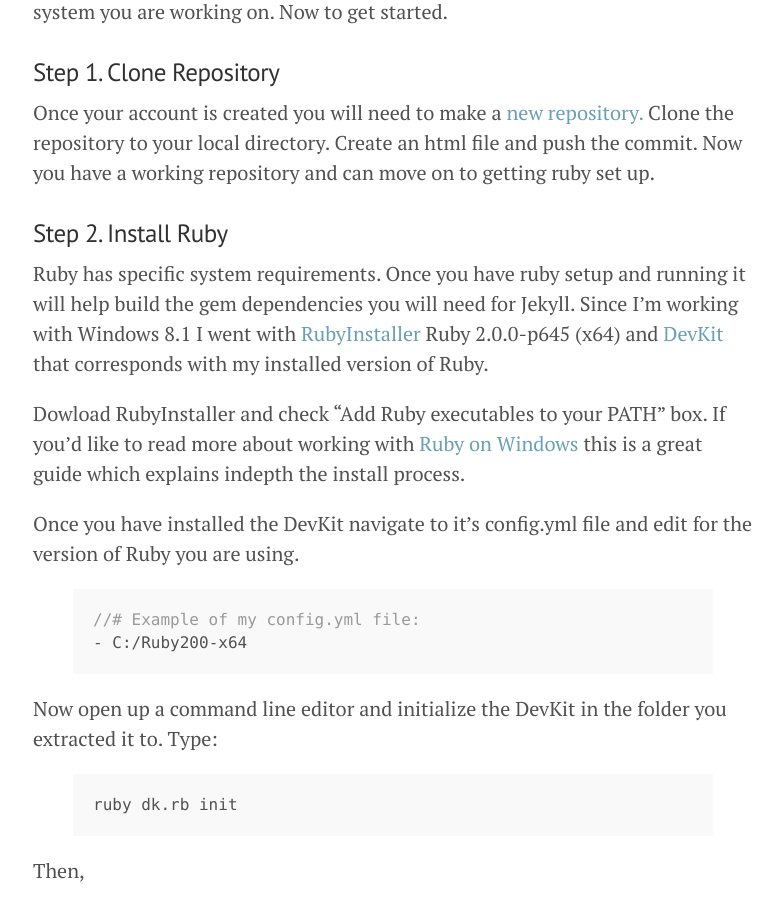
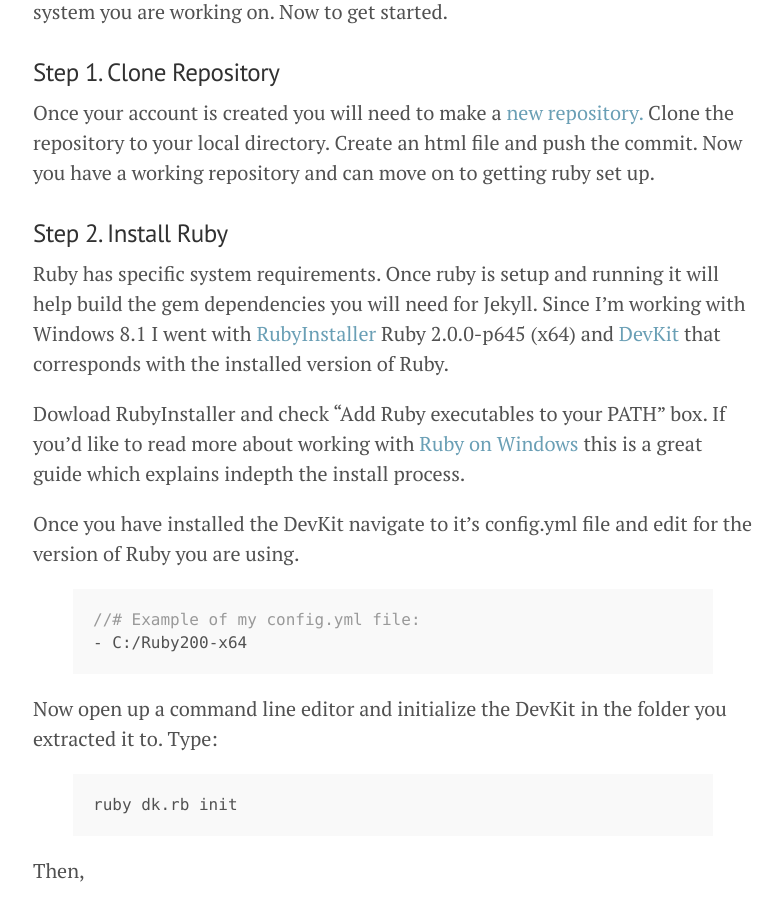
Before and after one commit to indexcosmos/indexcosmos.github.io, a Jekyll site: the page built from _posts/2015-08-28-how-I-made-my-github-page.md, in a window 1280 px wide and 900 px high, scrolled down 968 px. Shown: the whole window, without its empty margins (247-1029 px from the left). Built offline with Jekyll 4.4.1, drawn with Linux system fonts in a browser that asks for light colours; Markdown is read by kramdown in place of the engine named in the settings; some of the changed text lies outside the part shown.

Commit message:
update post

```diff
--- a/_posts/2015-08-28-how-I-made-my-github-page.md
+++ b/_posts/2015-08-28-how-I-made-my-github-page.md
@@ -37,7 +37,7 @@ Once your account is created you will need to make a [new repository.](https://g
 
 ### Step 2. Install Ruby
 
-Ruby has specific system requirements. Once you have ruby setup and running it will help build the gem dependencies you will need for Jekyll. Since I'm working with Windows 8.1 I went with [RubyInstaller](https://www.ruby-lang.org/en/documentation/installation/#rubyinstaller) Ruby 2.0.0-p645 (x64) and [DevKit](http://rubyinstaller.org/downloads/) that corresponds with my installed version of Ruby.
+Ruby has specific system requirements. Once ruby is setup and running it will help build the gem dependencies you will need for Jekyll. Since I'm working with Windows 8.1 I went with [RubyInstaller](https://www.ruby-lang.org/en/documentation/installation/#rubyinstaller) Ruby 2.0.0-p645 (x64) and [DevKit](http://rubyinstaller.org/downloads/) that corresponds with the installed version of Ruby.
 
 Dowload RubyInstaller and check “Add Ruby executables to your PATH” box. If you'd like to read more about working with [Ruby on Windows](http://rubyonwindowsguides.github.io/book/ch02-01.html) this is a great guide which explains indepth the install process.
 
@@ -94,4 +94,4 @@ $ cd my-site
 => Now browse to http://localhost:4000
 {% endhighlight %}
 
-At this point you should have a fully functional site build. Add themes and edit it to your hearts content.
+At this point you should have a fully functional site build. Add themes and edit. Jekyl comes with additional [plugins](http://jekyllrb.com/docs/plugins/) and [themes.](http://jekyllthemes.org/)
```
